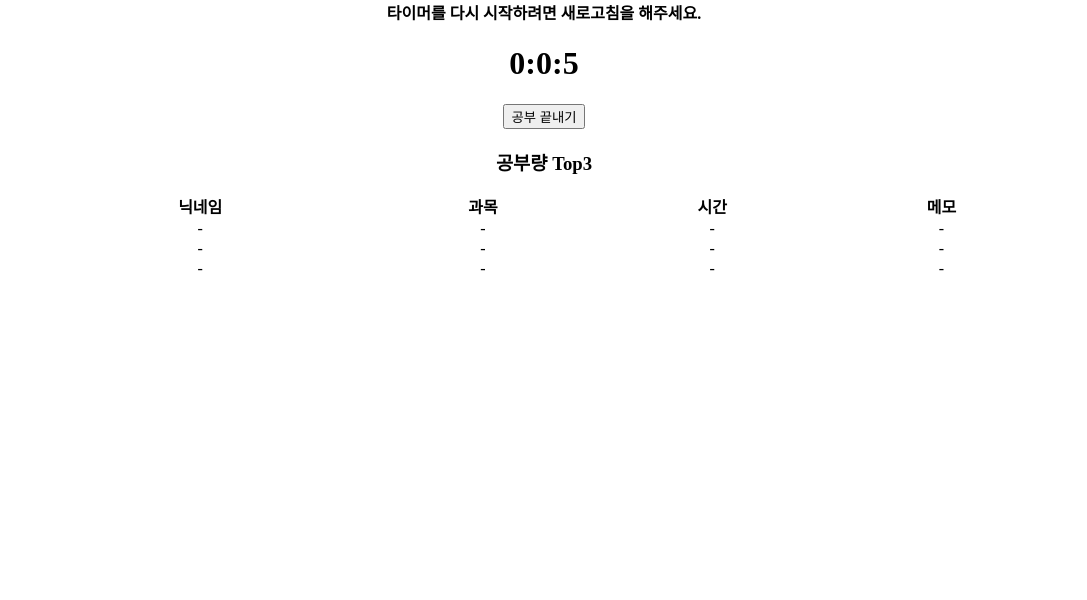
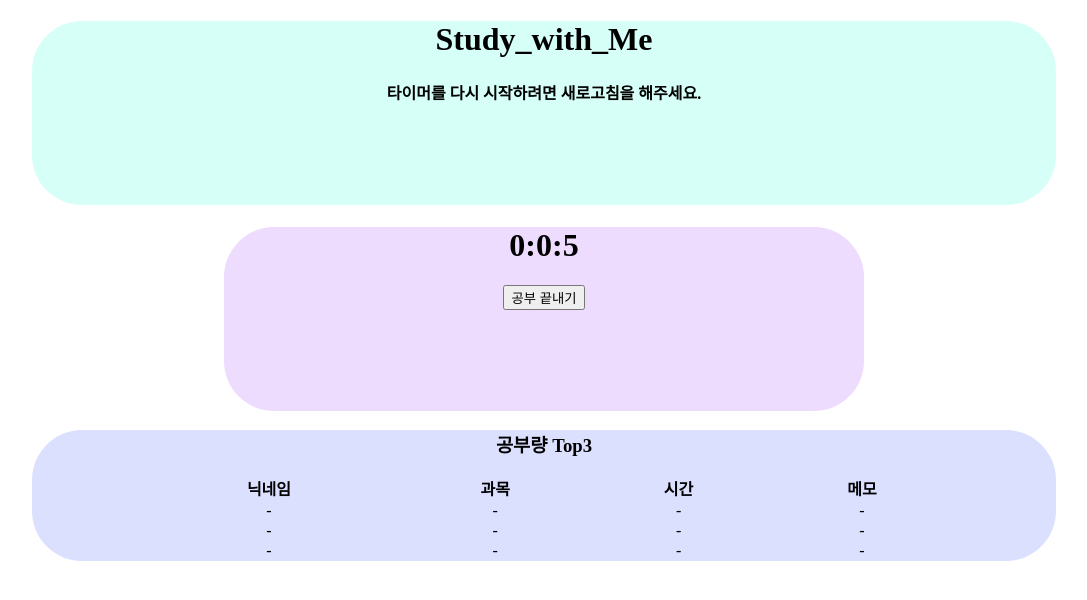
Before and after one commit to ehdrjs13/Study-by-Me, a plain HTML site: page Frontend/index.html in a window 1280 px wide. Shown: the whole page, without its empty margins (96-1183 px from the left). Drawn offline with Linux system fonts and the light colour scheme; no server answers.

Commit message:
add stylesheeet

```diff
--- a/Frontend/index.html
+++ b/Frontend/index.html
@@ -4,8 +4,11 @@
     <meta charset="UTF-8">
     <meta name="viewport" content="width=device-width, initial-scale=1.0">
     <title>Study-by-ME</title>
+    <link rel="stylesheet" href="style.css" />
 </head>
 <style>
+
+
     body{
         margin: 0 auto;
         text-align: center;
@@ -18,12 +21,21 @@
     }
 </style>
 <body>
+
+    <div id="title">
+      <h1>Study_with_Me</h1>
+
       <b>타이머를 다시 시작하려면 새로고침을 해주세요. </b>
+    </div>
+
+    <div id="time">
       <h1 id = 'timeDisplay'>00:00:00</h1>
       <button onclick="timeClear() ">공부 끝내기</button>
-    <br>
+    </div>
+
+    <div id="list">
       <h3>공부량 Top3</h3>
-    <table>
+      <table id = 'billboard'>
           <thead>
             <tr>
               <th>닉네임</th>
@@ -54,6 +66,12 @@
           </tbody>
         </table>
 
+    </div>
+
+
+
+      </table>
+
 
 </body>
 <script src = 'timer.js'></script>
--- /dev/null
+++ b/Frontend/style.css
@@ -0,0 +1,25 @@
+#title{
+    background-color: rgb(214, 255, 247);
+    width: 80%;
+    margin: auto;
+    border-radius: 50px;
+    height: 23vh;
+}
+
+#time{
+    background-color: rgb(238, 220, 255);
+    width: 50%;
+    margin: auto;
+    border-radius: 50px;
+    height: 23vh;
+}
+
+#list{
+    background-color: rgb(220, 224, 255);
+    width: 80%;
+    margin: auto;
+    border-radius: 50px;
+}
+
+#billboard{
+}
```
Lines whose indentation alone changed are shown as unchanged.
